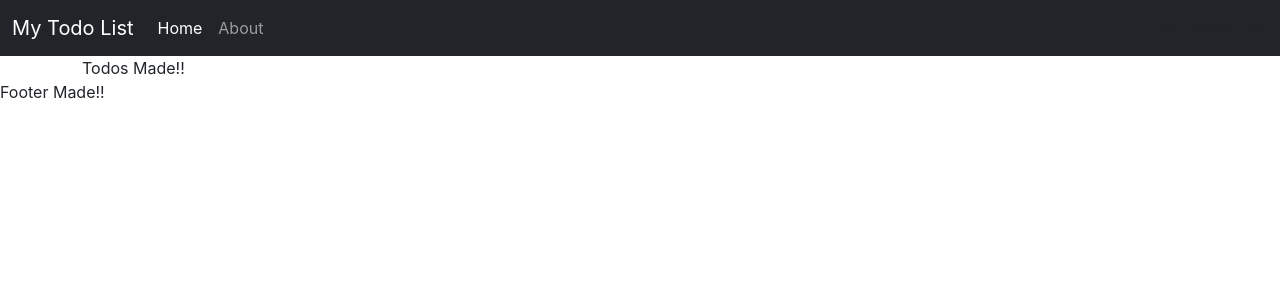
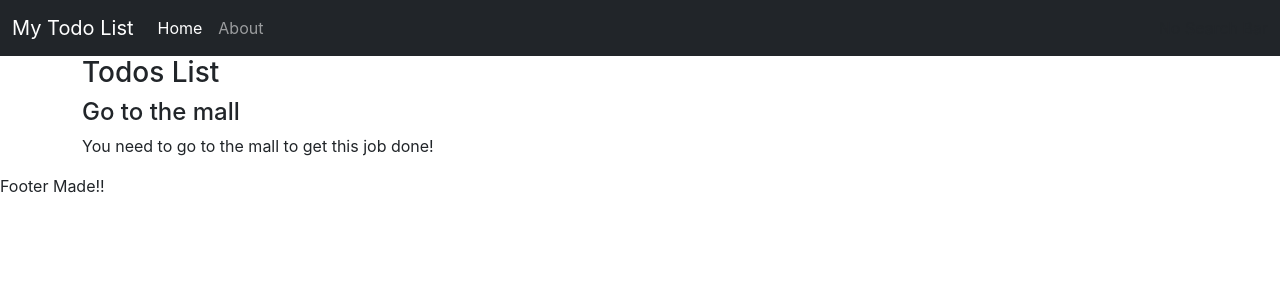
Before and after one commit to siddharth-singh-bhadouria/Starting-React, a React (Create React App) app: page / in a window 1280 px wide. Shown: the top 300 px of the page. Built offline with nearby package versions, Linux system fonts and the light colour scheme.

Commit message:
Todo list set up for single instance

```diff
--- a/src/App.js
+++ b/src/App.js
@@ -4,10 +4,27 @@ import { Footer } from './MyComponents/footer';
 import { Todos } from './MyComponents/todos';
 
 function App() {
+  let todos = [
+    {
+      id: 1,
+      title: 'Go to the market',
+      desc: 'You need to go to the market to get this job done!'
+    },
+    {
+      id: 2,
+      title: 'Go to the mall',
+      desc: 'You need to go to the mall to get this job done!'
+    },
+    {
+      id: 3,
+      title: 'Go to the shop',
+      desc: 'You need to go to the shop to get this job done!'
+    }
+  ];
   return (
     <>
       <Header title='My Todo List' searchBar={false} />
-      <Todos />
+      <Todos todos={todos} />
       <Footer />
     </>
 
--- a/src/MyComponents/header.js
+++ b/src/MyComponents/header.js
@@ -1,7 +1,7 @@
 import React from 'react'
 import PropTypes from 'prop-types'
 
-export default function Header(props) {
+export default function header(props) {
     return (
         <div>
             <nav className="navbar navbar-expand-lg bg-dark navbar-dark">
@@ -31,12 +31,12 @@ export default function Header(props) {
     )
 }
 
-Header.defaultProps = {
+header.defaultProps = {
     title: 'My Todos List',
     searchBar: true
 }
 
-Header.propTypes = {
+header.propTypes = {
     title: PropTypes.string,
     searchBar: PropTypes.bool.isRequired
 }
--- a/src/MyComponents/todoItem.js
+++ b/src/MyComponents/todoItem.js
@@ -0,0 +1,10 @@
+import React from 'react'
+
+export default function TodoItem(props) {
+    return (
+        <div>
+            <h4>{props.todo.title}</h4>
+            <p>{props.todo.desc}</p>
+        </div>
+    )
+}
--- a/src/MyComponents/todos.js
+++ b/src/MyComponents/todos.js
@@ -1,9 +1,11 @@
 import React from 'react'
+import TodoItem from './todoItem'
 
-export const Todos = () => {
+export const Todos = (props) => {
     return (
         <div className='container'>
-            Todos Made!!
+            <h3>Todos List</h3>
+            <TodoItem todo={props.todos[1]} />
         </div>
     )
 }
```
